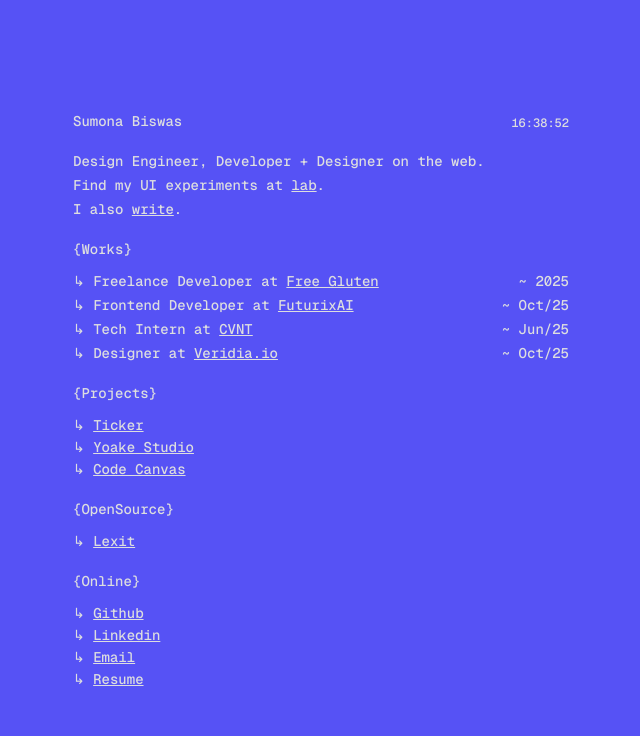
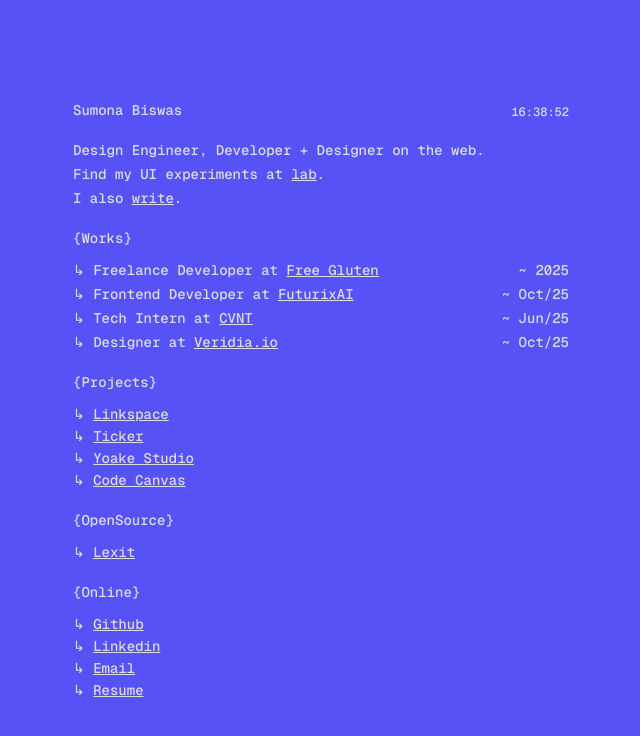
Before and after one commit to 7sumona02/5trangedream, a Next.js app: page / in a window 1280 px wide. Shown: the top 736 px of the page, without its empty margins (319-959 px from the left). Built offline with nearby package versions, Linux system fonts and the light colour scheme.

Commit message:
project added

```diff
--- a/app/page.jsx
+++ b/app/page.jsx
@@ -23,6 +23,7 @@ export default function Page() {
   ]
 
   const projects = [
+    { name: "Linkspace", link: "https://linkspace.sumona.me/" },
     { name: "Ticker", link: "https://ticker-next.vercel.app/" },
     { name: "Yoake Studio", link: "https://yoake-studio.vercel.app/" },
     { name: "Code Canvas", link: "https://code-canvas-neon.vercel.app/" },
```
